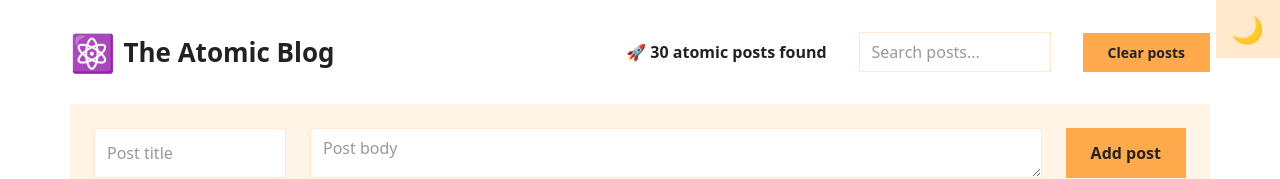
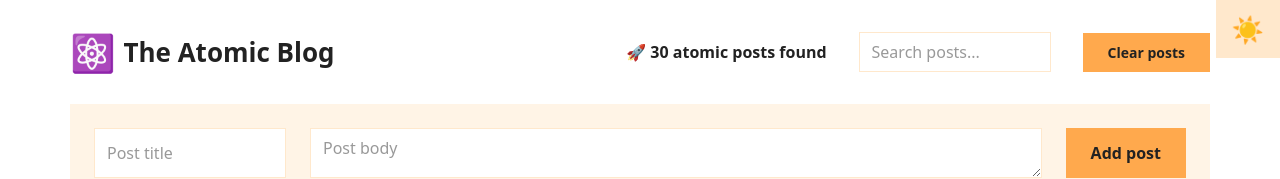
Before and after one commit to Soulbolt/atomic-blog, a React (Create React App) app: page / in a window 1280 px wide. Shown: the top 179 px of the page. Built offline with nearby package versions, Linux system fonts and the light colour scheme.

Commit message:
Flip boolean value to true to fix bug where dark mode toggle with sun icon and light mode with moon icon.

```diff
--- a/src/App.js
+++ b/src/App.js
@@ -16,7 +16,7 @@ function App() {
     Array.from({ length: 30 }, () => createRandomPost())
   );
   const [searchQuery, setSearchQuery] = useState("");
-  const [isFakeDark, setIsFakeDark] = useState(false);
+  const [isFakeDark, setIsFakeDark] = useState(true);
 
   // Derived state. These are the posts that will actually be displayed
   const searchedPosts =
```
